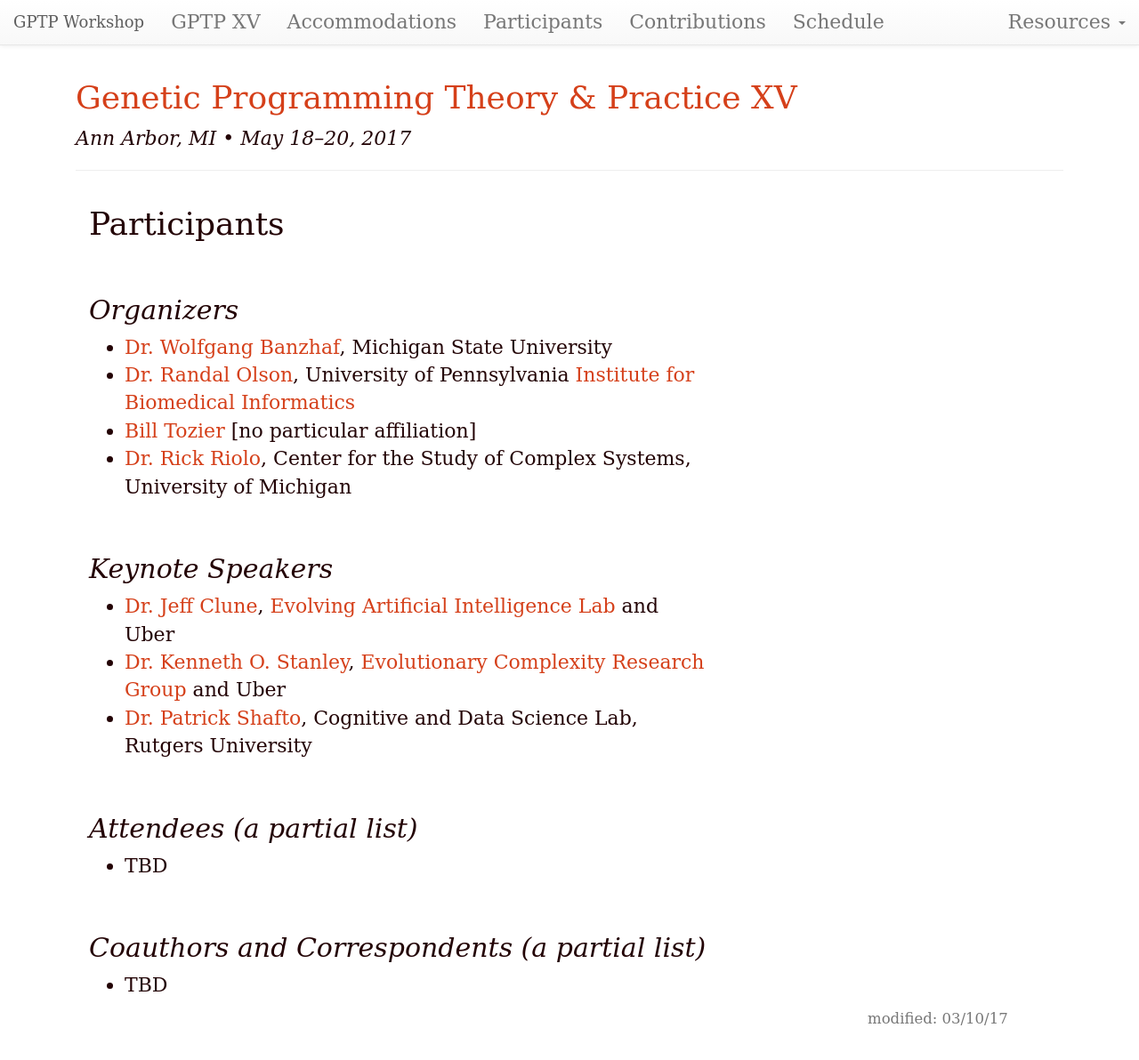
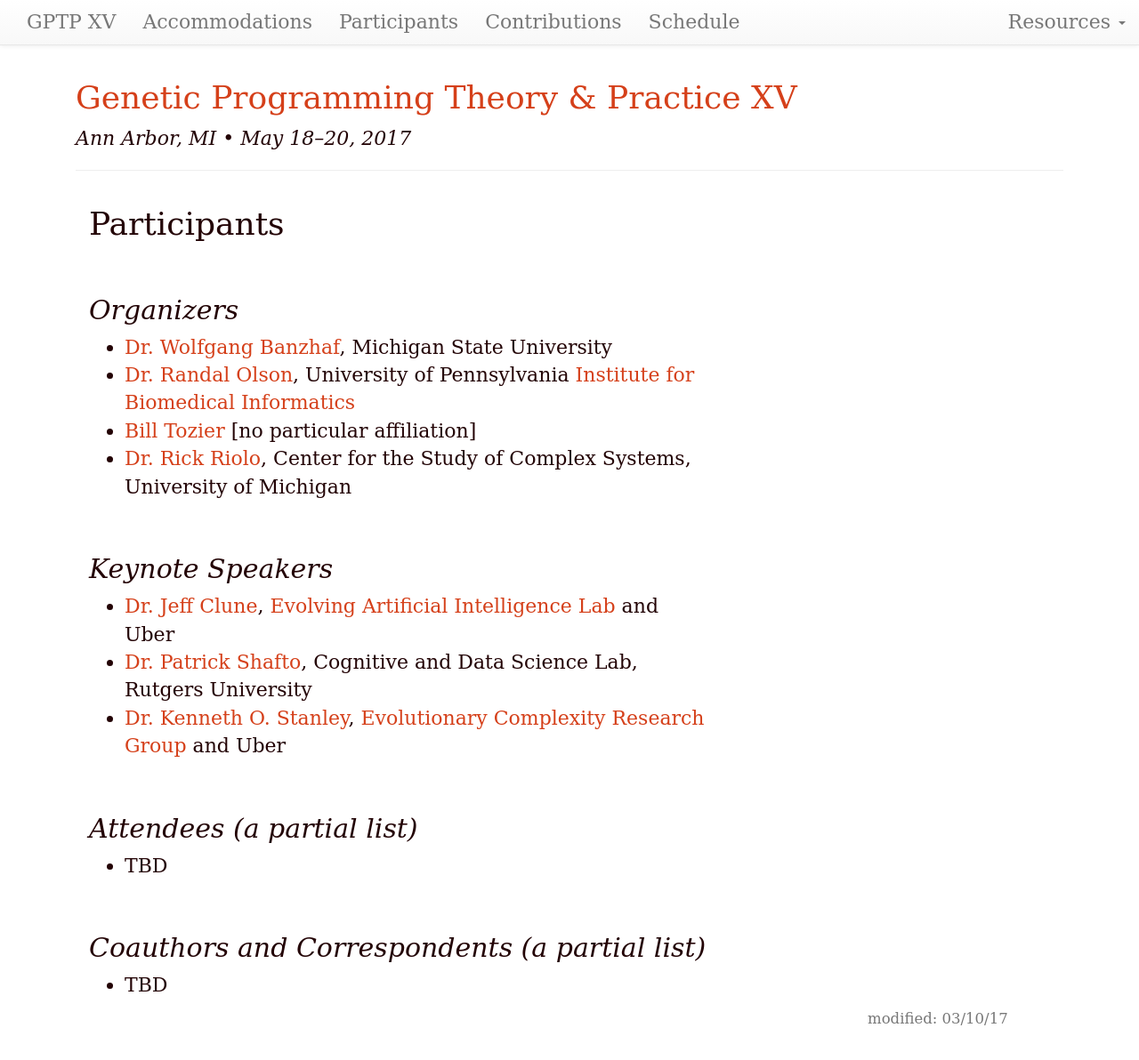
Before and after one commit to GPTP-workshop/gptp-workshop.github.io, a Jekyll site: the page built from attendees.md, in a window 1280 px wide and 1199 px high. Shown: the top 1192 px of the window at 89% size. Built offline with Jekyll 4.4.1, drawn with Linux system fonts in a browser that asks for light colours; our own code applies the rules of GitHub Pages for plain Markdown files.

Commit message:
Remove extraneous GPTP Workshop link

```diff
--- a/_includes/header.liquid
+++ b/_includes/header.liquid
@@ -8,7 +8,6 @@
         <span class="icon-bar"></span>
         <span class="icon-bar"></span>
       </button>
-      <a class="navbar-brand" href="/index.html">GPTP Workshop</a>
     </div>
 
     <!-- Collect the nav links, forms, and other content for toggling -->
--- a/attendees.md
+++ b/attendees.md
@@ -17,8 +17,8 @@ dates: "May 18–20, 2017"
 ## Keynote Speakers
 
 - [Dr. Jeff Clune](http://jeffclune.com/), [Evolving Artificial Intelligence Lab](http://www.evolvingai.org) and Uber
+- [Dr. Patrick Shafto](http://shaftolab.com), Cognitive and Data Science Lab, Rutgers University
 - [Dr. Kenneth O. Stanley](http://www.cs.ucf.edu/~kstanley/), [Evolutionary Complexity Research Group](http://eplex.cs.ucf.edu) and Uber
-- [Dr. Patrick Shafto](http://shaftolab.com), Cognitive and Data Science Lab, Rutgers University
 
 ## Attendees (a partial list)
 
```
